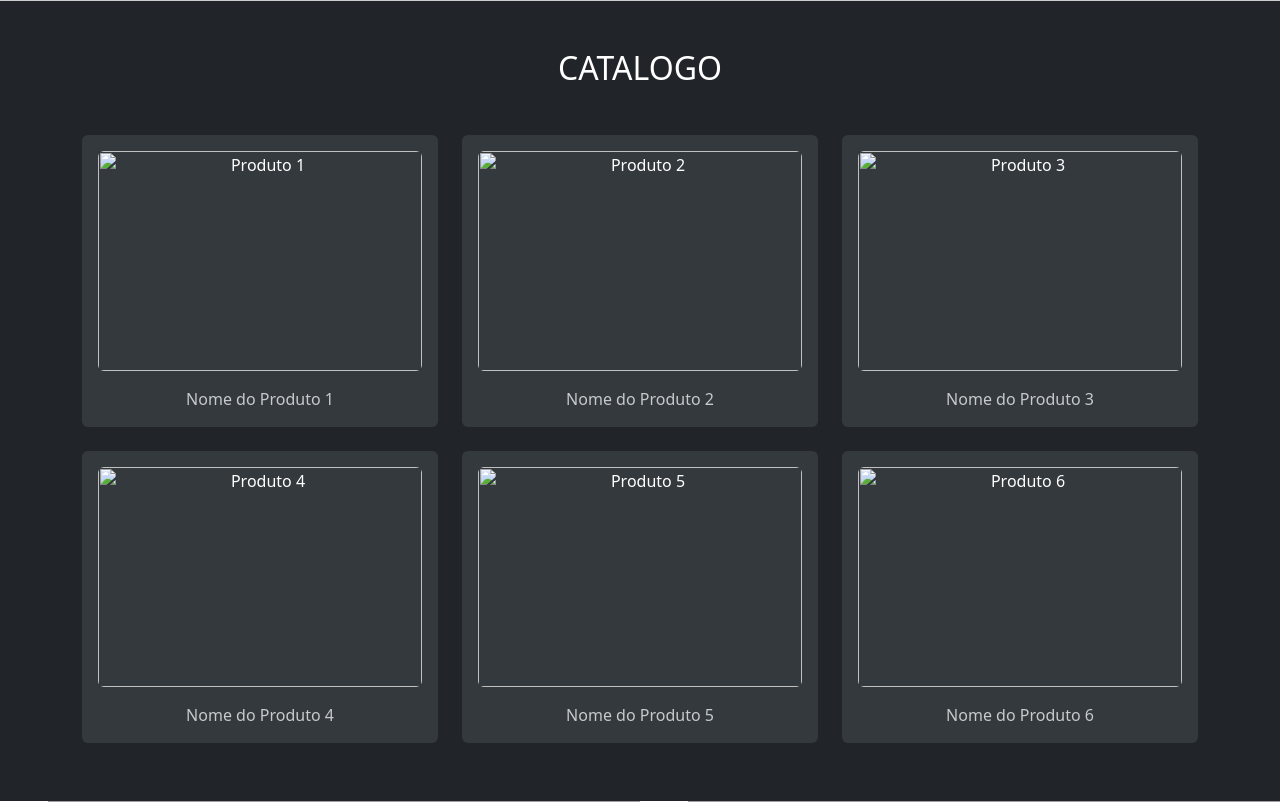
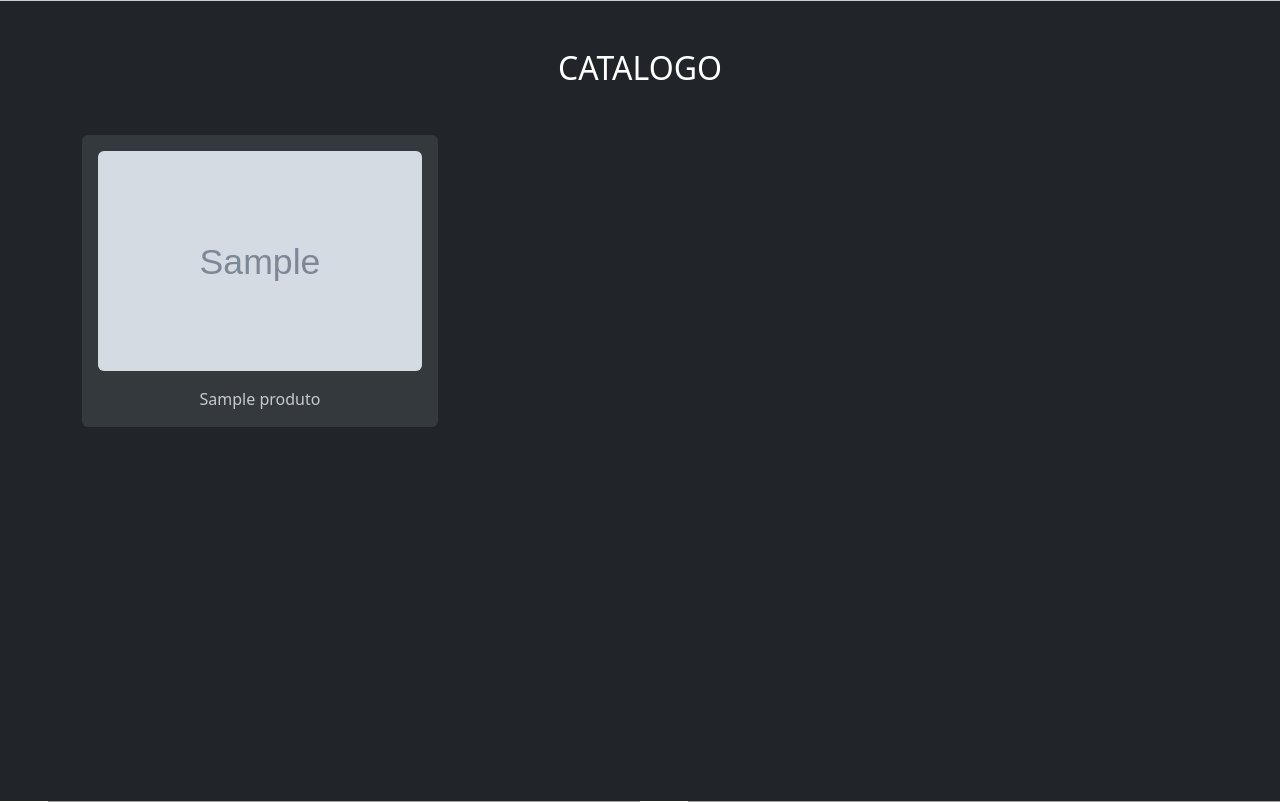
Before and after one commit to migueldinois/VexxSneakers, a Flask app: page / in a window 1280 px wide. Shown: the part 799-1601 px from the top of the page. Run offline with Flask 3, Linux system fonts and the light colour scheme; tables that the repository leaves empty hold one stand-in row (values such as "Sample post"); grey boxes marked "Sample" are stand-in pictures; some libraries are stand-ins or nearby versions; grey boxes are pictures that could not be loaded.

Commit message:
feat: Utilizando jinja para mostrar corretamente os produtos na aba de catalogo

```diff
--- a/templates/pagina_inicial.html
+++ b/templates/pagina_inicial.html
@@ -37,53 +37,15 @@
         <h2 class="text-center text-white mb-5">CATALOGO</h2>
 
         <div class="row g-4 mb-4">
-
+            {% for produto in produtos %}
             <div class="col-4">
                 <div class="bg-secondary bg-opacity-25 p-3 rounded text-white text-center">
-                    <img src="https://via.placeholder.com/300" class="img-fluid rounded object-fit-cover w-100" style="height: 220px;" alt="Produto 1">
-                    <p class="mt-3 mb-0 fs-6 text-light opacity-75">Nome do Produto 1</p>
+                    <img src="{{produto.foto}}" class="img-fluid rounded object-fit-cover w-100" style="height: 220px;" alt="Produto 1">
+                    <p class="mt-3 mb-0 fs-6 text-light opacity-75">{{produto.nome}}</p>
                 </div>
             </div>
-
-            <div class="col-4">
-                <div class="bg-secondary bg-opacity-25 p-3 rounded text-white text-center">
-                    <img src="https://via.placeholder.com/300" class="img-fluid rounded object-fit-cover w-100" style="height: 220px;" alt="Produto 2">
-                    <p class="mt-3 mb-0 fs-6 text-light opacity-75">Nome do Produto 2</p>
-                </div>
-            </div>
-
-            <div class="col-4">
-                <div class="bg-secondary bg-opacity-25 p-3 rounded text-white text-center">
-                    <img src="https://via.placeholder.com/300" class="img-fluid rounded object-fit-cover w-100" style="height: 220px;" alt="Produto 3">
-                    <p class="mt-3 mb-0 fs-6 text-light opacity-75">Nome do Produto 3</p>
-                </div>
-            </div>
+             {% endfor %}
         </div>
-
-        <div class="row g-4">
-
-            <div class="col-4">
-                <div class="bg-secondary bg-opacity-25 p-3 rounded text-white text-center">
-                    <img src="https://via.placeholder.com/300" class="img-fluid rounded object-fit-cover w-100" style="height: 220px;" alt="Produto 4">
-                    <p class="mt-3 mb-0 fs-6 text-light opacity-75">Nome do Produto 4</p>
-                </div>
-            </div>
-
-            <div class="col-4">
-                <div class="bg-secondary bg-opacity-25 p-3 rounded text-white text-center">
-                    <img src="https://via.placeholder.com/300" class="img-fluid rounded object-fit-cover w-100" style="height: 220px;" alt="Produto 5">
-                    <p class="mt-3 mb-0 fs-6 text-light opacity-75">Nome do Produto 5</p>
-                </div>
-            </div>
-
-            <div class="col-4">
-                <div class="bg-secondary bg-opacity-25 p-3 rounded text-white text-center">
-                    <img src="https://via.placeholder.com/300" class="img-fluid rounded object-fit-cover w-100" style="height: 220px;" alt="Produto 6">
-                    <p class="mt-3 mb-0 fs-6 text-light opacity-75">Nome do Produto 6</p>
-                </div>
-            </div>
-        </div>
-
     </div>
 </div>
 
```
